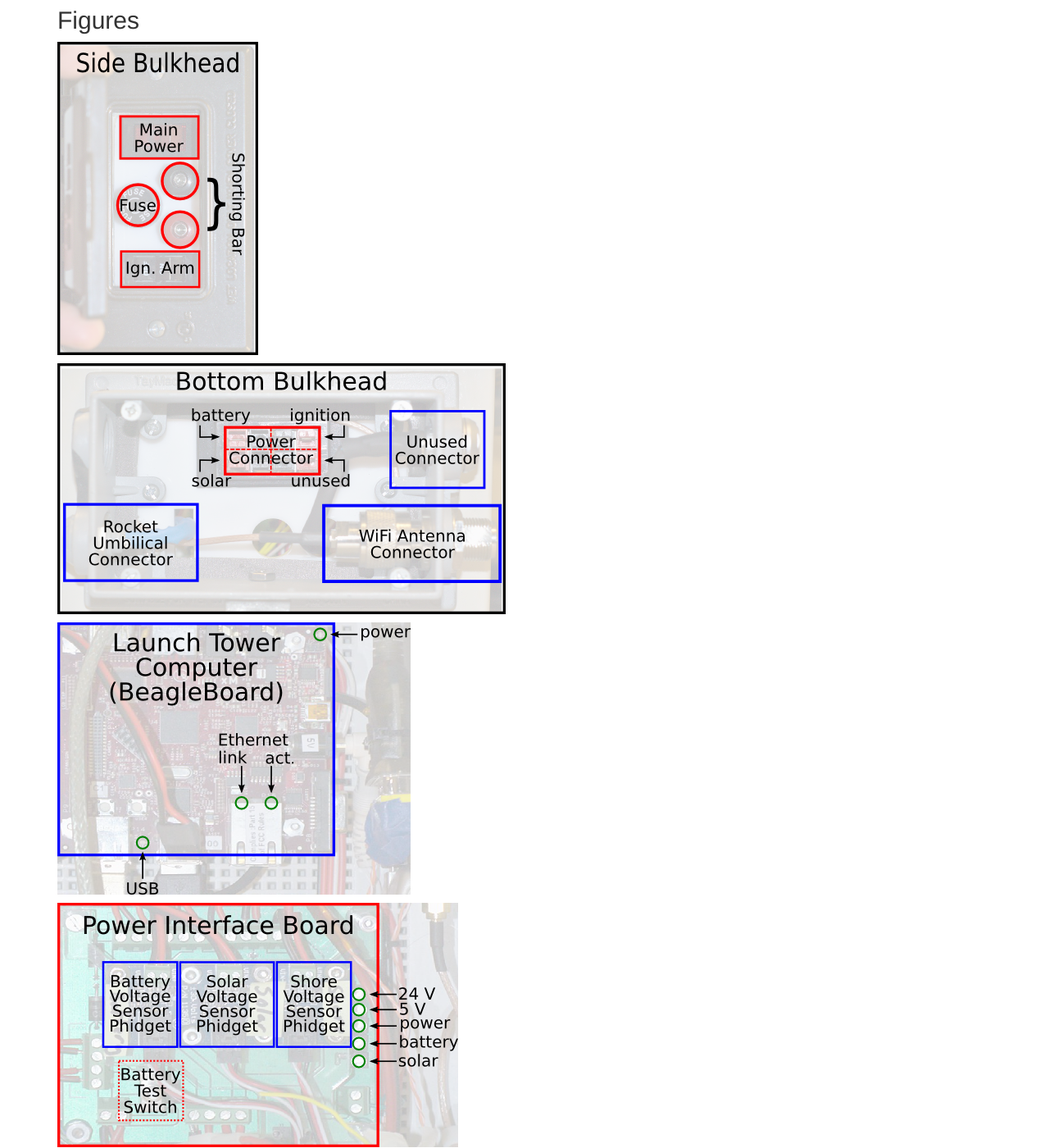
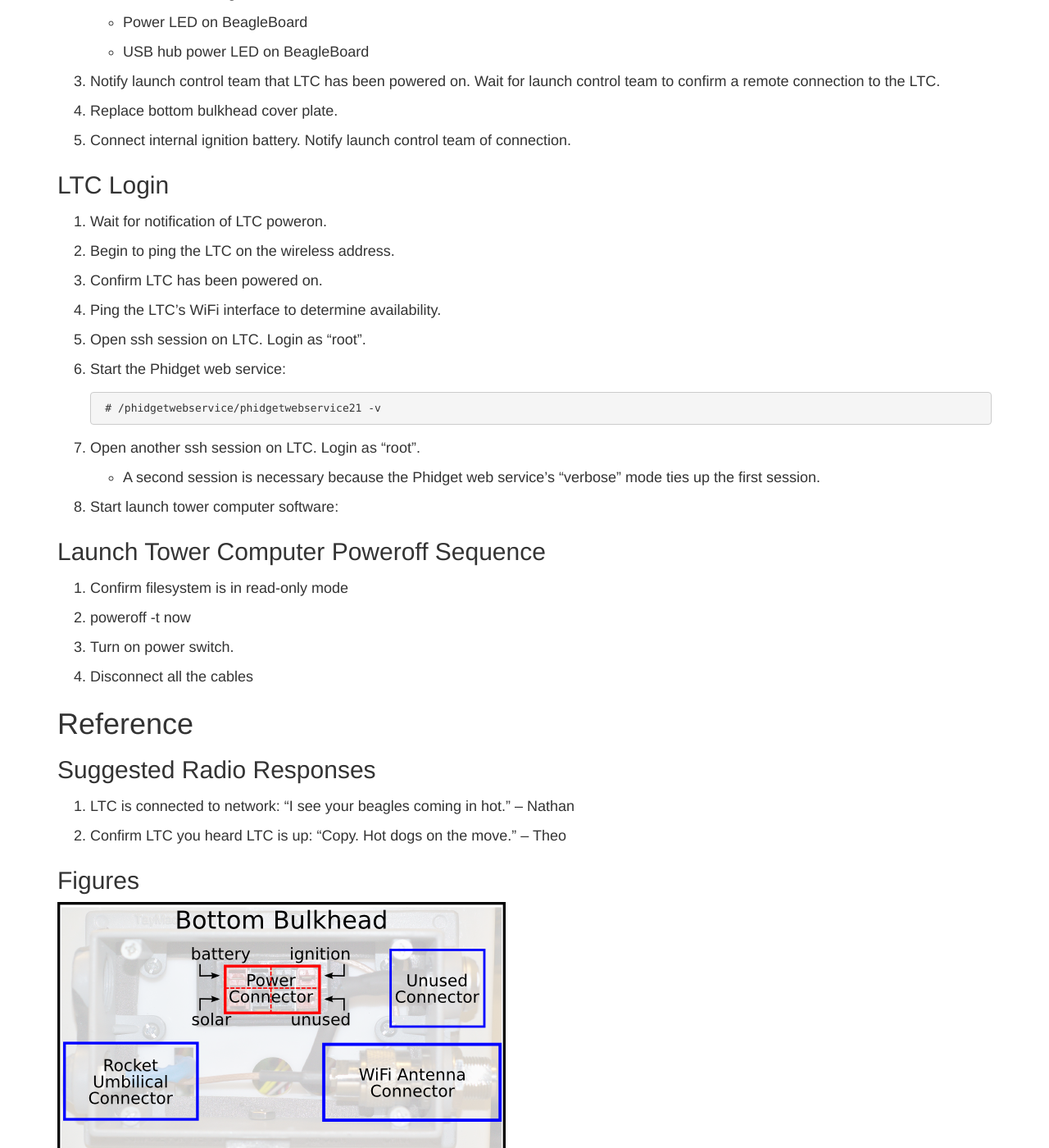
Before and after one commit to psas/procedure-book, a Jekyll site: the page built from 02-LaunchTowerComputer.markdown, in a window 1280 px wide and 1400 px high, scrolled down 2757 px. Shown: the whole window at 82% size. Built offline with Jekyll 4.4.1, drawn with Linux system fonts in a browser that asks for light colours; some of the changed text lies outside the part shown.

Commit message:
updates from practice run

```diff
--- a/02-LaunchTowerComputer.markdown
+++ b/02-LaunchTowerComputer.markdown
@@ -16,7 +16,16 @@
 
 # Launch Day Procedures
 
-## Launch Tower Team
+## Equipment List
+* Launch tower computer box
+* 12 volt battery (motorcycle type)
+* Shorting bar
+* Bottom plate cover for cable enclosure
+* Solar Panels
+* Ignitor cables
+* debug wifi antenna for launch tower computer
+
+## Launch Tower Team Task Overview
 
 1. Mount LTC enclosure to the launch tower.  (See "Mounting" section.)
 2. Connect LTC to external power.  (See "Power Connections" section.)
@@ -43,7 +52,6 @@
 * Miniature flathead screwdriver
 * Large Phillips screwdriver
 
-
 ## Mounting To Tower
 
 1. Mount LTC box to the launch tower.
@@ -51,7 +59,6 @@
 1. Verify shorting bar is in place on side bulkhead.
 1. Check fuse on side bulkhead.
 1. Remove cover plate from bottom bulkhead.
-
 
 ## Power Connections
 
@@ -73,17 +80,15 @@
 
 1. Connect rocket umbilical cable to connector on lower left of bottom
    bulkhead.
-1. Connect sensor data cable to connector on upper right of bottom
-   bulkhead.
 1. Connect WiFi antenna cable to connector on lower right of bottom
    bulkhead.
 
 
 ## Power-On
+![Side Bulkhead](diagrams/ltc/side_bulkhead.png)
+![BeagleBoard](diagrams/ltc/beagleboard.png)
 
-1. Apply power to LTC via the switch on the side bulkhead.  The LTC's
-   power switch is the illuminated red switch located above the fuse
-   holder, *not* the one labeled "OFF/ON".
+1. Turn on the LTC power switch. (It should illuminate)
 1. Verify that the following indicators are illuminated:
   * LTC power switch
   * "PWR" LED on power interface board
@@ -100,6 +105,8 @@
 
 ## LTC Login
 
+1. Wait for notification of LTC poweron.
+1. Begin to ping the LTC on the wireless address.
 1. Confirm LTC has been powered on.
 1. Ping the LTC's WiFi interface to determine availability.
 1. Open ssh session on LTC.  Login as "root".
@@ -112,17 +119,25 @@
     "verbose" mode ties up the first session.
 6. Start launch tower computer software:
 
+## Launch Tower Computer Poweroff Sequence
 
+1. Confirm filesystem is in read-only mode
+1. poweroff -t now
+1. Turn on power switch.
+1. Disconnect all the cables
 
 # Reference
 
+## Suggested Radio Responses
+
+1. LTC is connected to network: "I see your beagles coming in hot." -- Nathan
+1. Confirm LTC you heard LTC is up: "Copy. Hot dogs on the move." -- Theo
+
 ## Figures
 
-![Side Bulkhead](diagrams/ltc/side_bulkhead.png)
 
 ![Bottom Bulkhead](diagrams/ltc/bottom_bulkhead.png)
 
-![BeagleBoard](diagrams/ltc/beagleboard.png)
 
 ![Power Interface Board](diagrams/ltc/power_interface_board.png)
 
@@ -143,7 +158,8 @@
  -------------------------- | -----
  WiFi (wlan0) IP Address    | 10.0.0.13
  Ethernet (eth0) IP Address | 10.0.0.14
-
+ USB Wifi Mac Address       | 00:c0:ca:32:b7:17
+ Ethernet Mac Address       | 2a:d3:77:aa:1e:f7
 
 ## LTC WiFi Access Point Configuration
 
```
